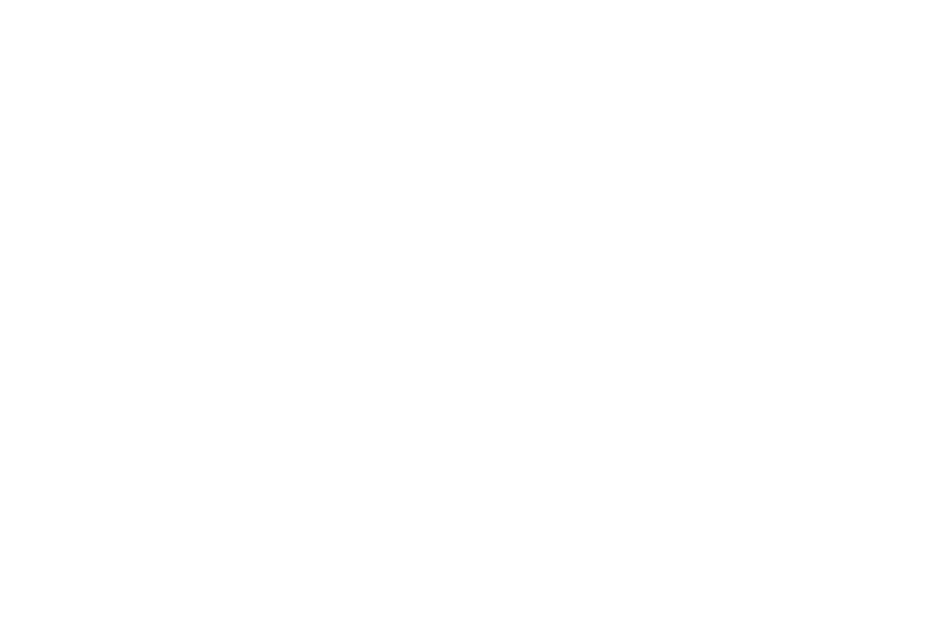
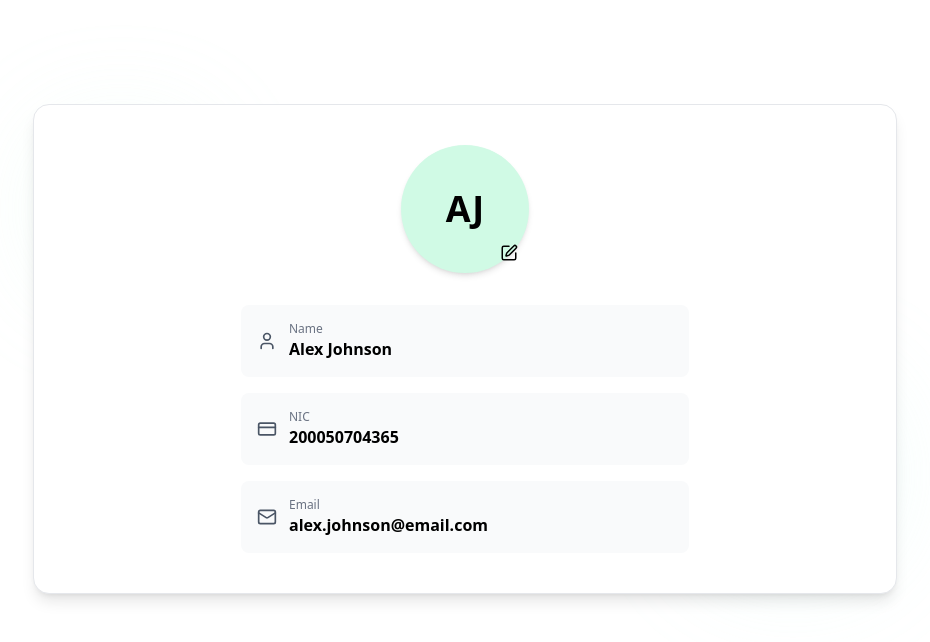
Before and after one commit to madarameegama7/ev-charging-booking-system, a React (Vite) app in the folder web/: page /profile in a window 1280 px wide. Before the commit this address had no page. Shown: the top 642 px of the page, without its empty margins (175-1105 px from the left). Built offline with nearby package versions, Linux system fonts and the light colour scheme.

Commit message:
created a profile page

```diff
--- a/web/src/App.jsx
+++ b/web/src/App.jsx
@@ -14,6 +14,7 @@
 import Layout from "./components/Layout";
 import AboutUs from "./components/AboutUs";
 import ContactUs from "./components/ContactUS";
+import Profile from "./pages/Profile";
 
 export default function App() {
   return (
@@ -46,6 +47,8 @@
           }
         />
 
+        <Route path="/profile" element={<Profile />} />
+
         <Route path="/login" element={<LoginPage />} />
         <Route path="/signup" element={<SignUp />} />
         <Route
--- a/web/src/pages/Profile.jsx
+++ b/web/src/pages/Profile.jsx
@@ -1,9 +1,232 @@
-import React from 'react'
+import React, { useState } from "react";
+import { User, Mail, Lock, Edit, CreditCard } from "lucide-react";
 
 export default function Profile() {
+  const [isEditing, setIsEditing] = useState(false);
+  const [profile, setProfile] = useState({
+    name: "Alex Johnson",
+    nic: "200050704365",
+    email: "alex.johnson@email.com",
+    currentPassword: "",
+    newPassword: "",
+  });
+
+  const [tempProfile, setTempProfile] = useState(profile);
+
+  const getInitials = () => {
+    if (!profile.name) return "U";
+    const names = profile.name.trim().split(" ");
+    if (names.length === 1) {
+      return names[0].substring(0, 2).toUpperCase();
+    }
+    return (
+      names[0].charAt(0) + names[names.length - 1].charAt(0)
+    ).toUpperCase();
+  };
+
+  const handleEditClick = () => {
+    setTempProfile(profile);
+    setIsEditing(true);
+  };
+
+  const handleCancelEdit = () => {
+    setTempProfile(profile);
+    setIsEditing(false);
+  };
+
+  const handleChange = (field, value) => {
+    setTempProfile({ ...tempProfile, [field]: value });
+  };
+
+  const handleUpdate = () => {
+    // Here you would make your API call to update the profile
+    setProfile(tempProfile);
+    setIsEditing(false);
+    alert("Profile updated successfully");
+  };
+
+  if (isEditing) {
+    // Edit/Update Page
+    return (
+      <div className="max-w-4xl mx-auto my-10 mt-26 px-4 relative">
+        {/* Background decoration */}
+        <div className="absolute -z-10 left-10 top-10 w-32 h-32 bg-emerald-100 rounded-full blur-3xl opacity-40"></div>
+        <div className="absolute -z-10 right-10 bottom-10 w-40 h-40 bg-teal-100 rounded-full blur-3xl opacity-40"></div>
+
+        <div className="bg-white border border-gray-200 rounded-2xl shadow-lg overflow-hidden py-10 px-6">
+          {/* Header */}
+          <div className="flex items-center gap-2 mb-6">
+            <Edit size={20} className="text-teal-600" />
+            <h2 className="text-2xl font-semibold text-black">
+              Update Profile
+            </h2>
+          </div>
+
+          <div className="space-y-6">
+            {/* Name Field */}
+            <div className="bg-gray-50 rounded-lg p-4">
+              <label className="flex items-center gap-2 text-black font-medium mb-3">
+                <User size={18} className="text-gray-600" />
+                Name *
+              </label>
+              <input
+                type="text"
+                value={tempProfile.name}
+                onChange={(e) => handleChange("name", e.target.value)}
+                required
+                className="w-full border-2 border-gray-300 rounded-lg px-4 py-3 hover:border-gray-400 focus:border-teal-500 focus:outline-none transition-all bg-white"
+                placeholder="Enter your name"
+              />
+            </div>
+
+            {/* NIC Field (Read-only) */}
+            <div className="bg-gray-50 rounded-lg p-4">
+              <label className="flex items-center gap-2 text-black font-medium mb-3">
+                <CreditCard size={18} className="text-gray-600" />
+                NIC
+              </label>
+              <input
+                type="text"
+                value={tempProfile.nic}
+                disabled
+                className="w-full border-2 border-gray-300 rounded-lg px-4 py-3 bg-gray-100 text-gray-500 cursor-not-allowed"
+              />
+            </div>
+
+            {/* Email Field */}
+            <div className="bg-gray-50 rounded-lg p-4">
+              <label className="flex items-center gap-2 text-black font-medium mb-3">
+                <Mail size={18} className="text-gray-600" />
+                Email *
+              </label>
+              <input
+                type="email"
+                value={tempProfile.email}
+                onChange={(e) => handleChange("email", e.target.value)}
+                required
+                className="w-full border-2 border-gray-300 rounded-lg px-4 py-3 hover:border-gray-400 focus:border-teal-500 focus:outline-none transition-all bg-white"
+                placeholder="Enter your email"
+              />
+            </div>
+
+            {/* Current Password Field */}
+            <div className="bg-gray-50 rounded-lg p-4">
+              <label className="flex items-center gap-2 text-black font-medium mb-3">
+                <Lock size={18} className="text-gray-600" />
+                Current Password
+              </label>
+              <input
+                type="password"
+                value={tempProfile.currentPassword}
+                onChange={(e) =>
+                  handleChange("currentPassword", e.target.value)
+                }
+                className="w-full border-2 border-gray-300 rounded-lg px-4 py-3 hover:border-gray-400 focus:border-teal-500 focus:outline-none transition-all bg-white"
+                placeholder="Enter current password"
+              />
+            </div>
+
+            {/* New Password Field */}
+            <div className="bg-gray-50 rounded-lg p-4">
+              <label className="flex items-center gap-2 text-black font-medium mb-3">
+                <Lock size={18} className="text-gray-600" />
+                New Password
+              </label>
+              <input
+                type="password"
+                value={tempProfile.newPassword}
+                onChange={(e) => handleChange("newPassword", e.target.value)}
+                className="w-full border-2 border-gray-300 rounded-lg px-4 py-3 hover:border-gray-400 focus:border-teal-500 focus:outline-none transition-all bg-white"
+                placeholder="Enter new password"
+              />
+            </div>
+
+            {/* Action Buttons */}
+            <div className="flex gap-4 justify-center pt-4">
+              <button
+                onClick={handleUpdate}
+                className="bg-[#347928] text-white hover:bg-[#347928]/80 px-8 py-3 rounded-lg shadow-md transition-all duration-300 font-medium"
+              >
+                Update Profile
+              </button>
+              <button
+                onClick={handleCancelEdit}
+                className="bg-gray-500 text-white hover:bg-gray-600 px-8 py-3 rounded-lg shadow-md transition-all duration-300 font-medium"
+              >
+                Cancel
+              </button>
+            </div>
+          </div>
+        </div>
+      </div>
+    );
+  }
+
+  // View Profile Page
   return (
-    <div>
-      <h1>Profile page</h1>
+    <div className="max-w-4xl mx-auto my-10 mt-26 px-4 relative">
+      {/* Background decoration */}
+      <div className="absolute -z-10 left-10 top-10 w-32 h-32 bg-emerald-100 rounded-full blur-3xl opacity-40"></div>
+      <div className="absolute -z-10 right-10 bottom-10 w-40 h-40 bg-teal-100 rounded-full blur-3xl opacity-40"></div>
+
+      <div className="bg-white border border-gray-200 rounded-2xl shadow-lg overflow-hidden py-10 px-6">
+        {/* Profile Avatar with Edit Icon */}
+        <div className="flex flex-col items-center mb-8">
+          <div className="relative">
+            <div className="w-32 h-32 rounded-full bg-emerald-100 flex items-center justify-center text-4xl font-bold text-black shadow-md">
+              {getInitials()}
+            </div>
+            <button
+              onClick={handleEditClick}
+              className="absolute bottom-0 right-0 w-10 h-10 flex items-center justify-center transition-all cursor-pointer"
+            >
+              <Edit size={18} className="text-black" />
+            </button>
+          </div>
+        </div>
+
+        {/* User Information */}
+        <div className="space-y-4 max-w-md mx-auto">
+          {/* Name */}
+          <div className="bg-gray-50 rounded-lg p-4">
+            <div className="flex items-center gap-3">
+              <User size={20} className="text-gray-600" />
+              <div>
+                <p className="text-xs text-gray-500 font-medium">Name</p>
+                <p className="text-base text-black font-semibold">
+                  {profile.name}
+                </p>
+              </div>
+            </div>
+          </div>
+
+          {/* NIC */}
+          <div className="bg-gray-50 rounded-lg p-4">
+            <div className="flex items-center gap-3">
+              <CreditCard size={20} className="text-gray-600" />
+              <div>
+                <p className="text-xs text-gray-500 font-medium">NIC</p>
+                <p className="text-base text-black font-semibold">
+                  {profile.nic}
+                </p>
+              </div>
+            </div>
+          </div>
+
+          {/* Email */}
+          <div className="bg-gray-50 rounded-lg p-4">
+            <div className="flex items-center gap-3">
+              <Mail size={20} className="text-gray-600" />
+              <div>
+                <p className="text-xs text-gray-500 font-medium">Email</p>
+                <p className="text-base text-black font-semibold">
+                  {profile.email}
+                </p>
+              </div>
+            </div>
+          </div>
+        </div>
+      </div>
     </div>
-  )
+  );
 }
```
